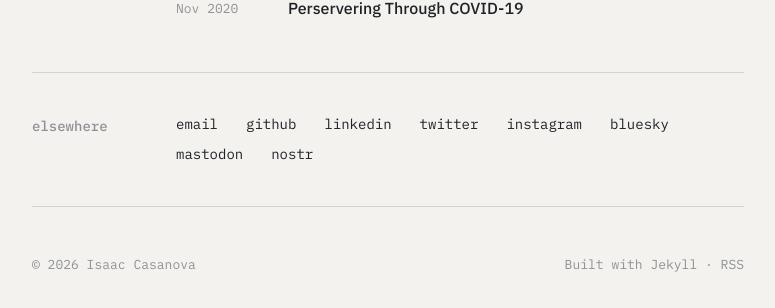
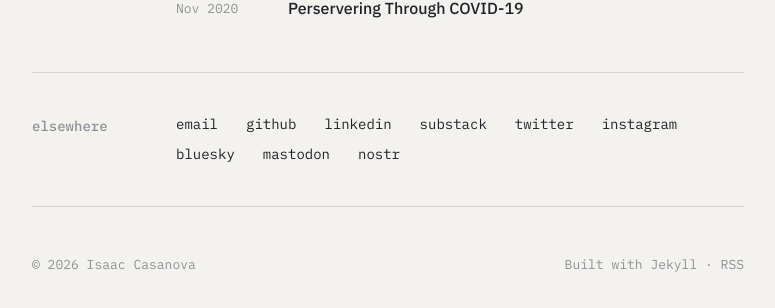
Before and after one commit to IsaacACasanova/IsaacACasanova.github.io, a Jekyll site: the page built from index.html, in a window 1280 px wide. Shown: the part 1962-2270 px from the top of the page, without its empty margins (252-1027 px from the left). Built offline with Jekyll 4.4.1, drawn with Linux system fonts in a browser that asks for light colours; the list of posts is cut into pages by our own code.

Commit message:
Add Substack to the elsewhere links
Co-Authored-By: Claude Fable 5.1 <noreply@anthropic.com>
Claude-Session: https://claude.ai/code/session_017E1U15HnLhXx9Jtk1XFneJ

```diff
--- a/_data/links.yml
+++ b/_data/links.yml
@@ -1,6 +1,7 @@
 - { label: email,      url: "mailto:isaacacasanova@gmail.com" }
 - { label: github,     url: "https://github.com/IsaacACasanova" }
 - { label: linkedin,   url: "https://www.linkedin.com/in/isaacacasanova/" }
+- { label: substack,   url: "https://substack.com/@casanovacane" }
 - { label: twitter,    url: "https://twitter.com/casanovacane" }
 - { label: instagram,  url: "https://www.instagram.com/mrcasanova" }
 - { label: bluesky,    url: "https://bsky.app/profile/isaaccasanova.com" }
```
